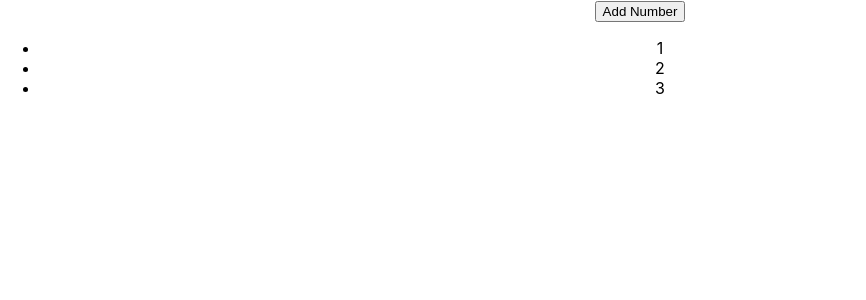
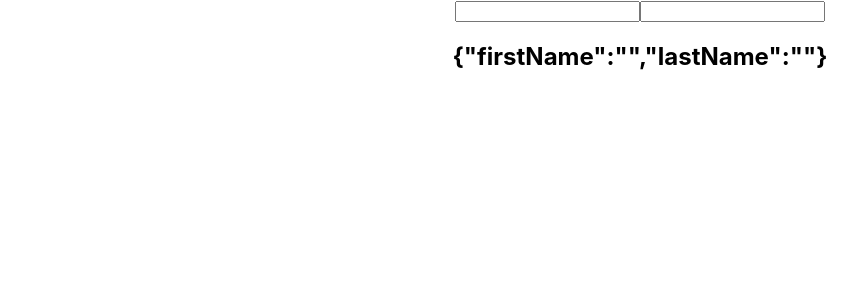
Before and after one commit to ccp84/ci_react, a React (Create React App) app in the folder my-app/: page / in a window 1280 px wide. Shown: the top 300 px of the page, without its empty margins (0-866 px from the left). Built offline with nearby package versions, Linux system fonts and the light colour scheme.

Commit message:
jsx>use state with objects

```diff
--- a/my-app/src/App.js
+++ b/my-app/src/App.js
@@ -1,10 +1,10 @@
 import "./App.css";
-import UseStateWithArrays from "./Components/UseStateWithArrays";
+import UseStateWithObjects from "./Components/UseStateWithObjects";
 
 function App() {
 	return (
 		<div className="App">
-			<UseStateWithArrays />
+			<UseStateWithObjects />
 		</div>
 	);
 }
--- /dev/null
+++ b/my-app/src/Components/UseStateWithObjects.jsx
@@ -0,0 +1,35 @@
+import React, { useState } from "react";
+
+function UseStateWithObjects() {
+	const [name, setName] = useState({ firstName: "", lastName: "" });
+
+	return (
+		<div>
+			<form>
+				<input
+					type="text"
+					value={name.firstName}
+					onChange={(e) =>
+						setName({
+							...name,
+							firstName: e.target.value,
+						})
+					}
+				/>
+				<input
+					type="text"
+					value={name.lastName}
+					onChange={(e) =>
+						setName({
+							...name,
+							lastName: e.target.value,
+						})
+					}
+				/>
+				<h2>{JSON.stringify(name)}</h2>
+			</form>
+		</div>
+	);
+}
+
+export default UseStateWithObjects;
```
